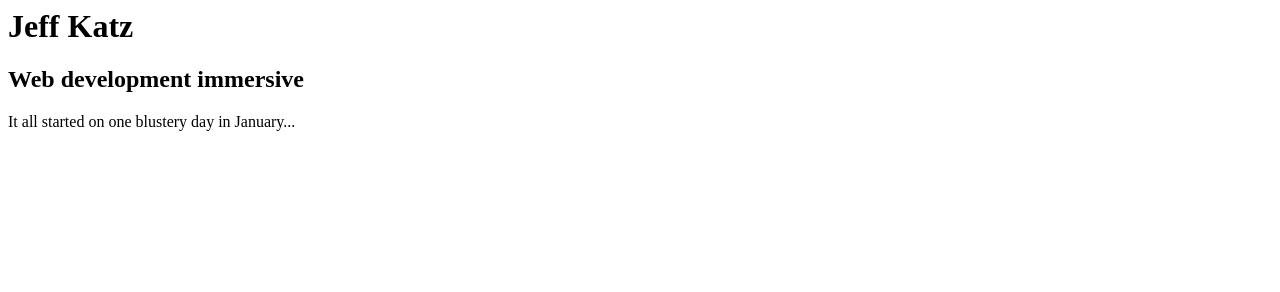
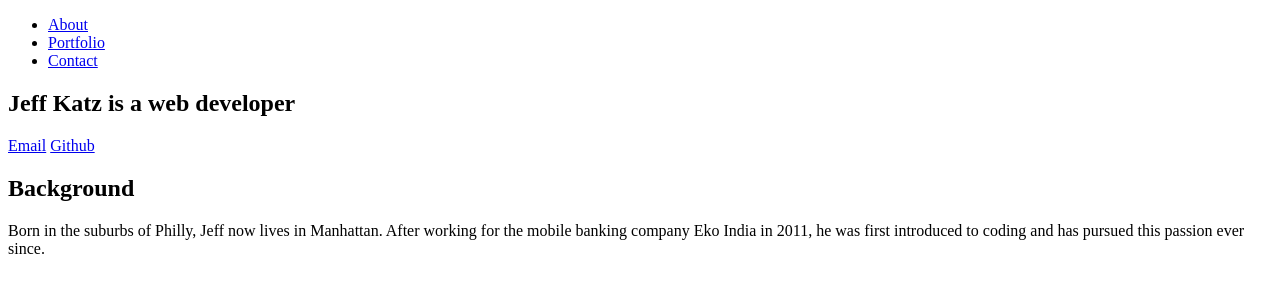
Before and after one commit to JeffKatzy/jeffkatzy.github.com, a plain HTML site: page index.html in a window 1280 px wide. Drawn offline with Linux system fonts and the light colour scheme.

Commit message:
made changes

```diff
--- a/index.html
+++ b/index.html
@@ -1,3 +1,26 @@
-<h1> Jeff Katz </h1>
-<h2>Web development immersive</h2>
-<p>It all started on one blustery day in January...</p>
+<!doctype html>
+<html lang="en">
+<head>
+  <title>Jeff Katz</title>
+</head>
+<body>
+  <header>
+    <nav>
+      <ul>
+        <li><a href="#">About</a></li>
+        <li><a href="#">Portfolio</a></li>
+        <li><a href="#">Contact</a></li>
+      </ul>
+    </nav>
+  </header>
+  <section>
+    <h1>Jeff Katz is a web developer</h1>
+    <span class="email"><a href="mailto:JeffreyEricKatz@gmail.com">Email</a></span>
+    <span class="github"><a href="https://github.com/JeffKatzy?tab=repositories">Github</a></span>
+  </section>
+  <section>
+    <h2>Background</h2>
+    <p>Born in the suburbs of Philly, Jeff now lives in Manhattan.  After working for the mobile banking company Eko India in 2011, he was first introduced to coding and has pursued this passion ever since.</p>
+  </section>
+</body>
+</html>
```
